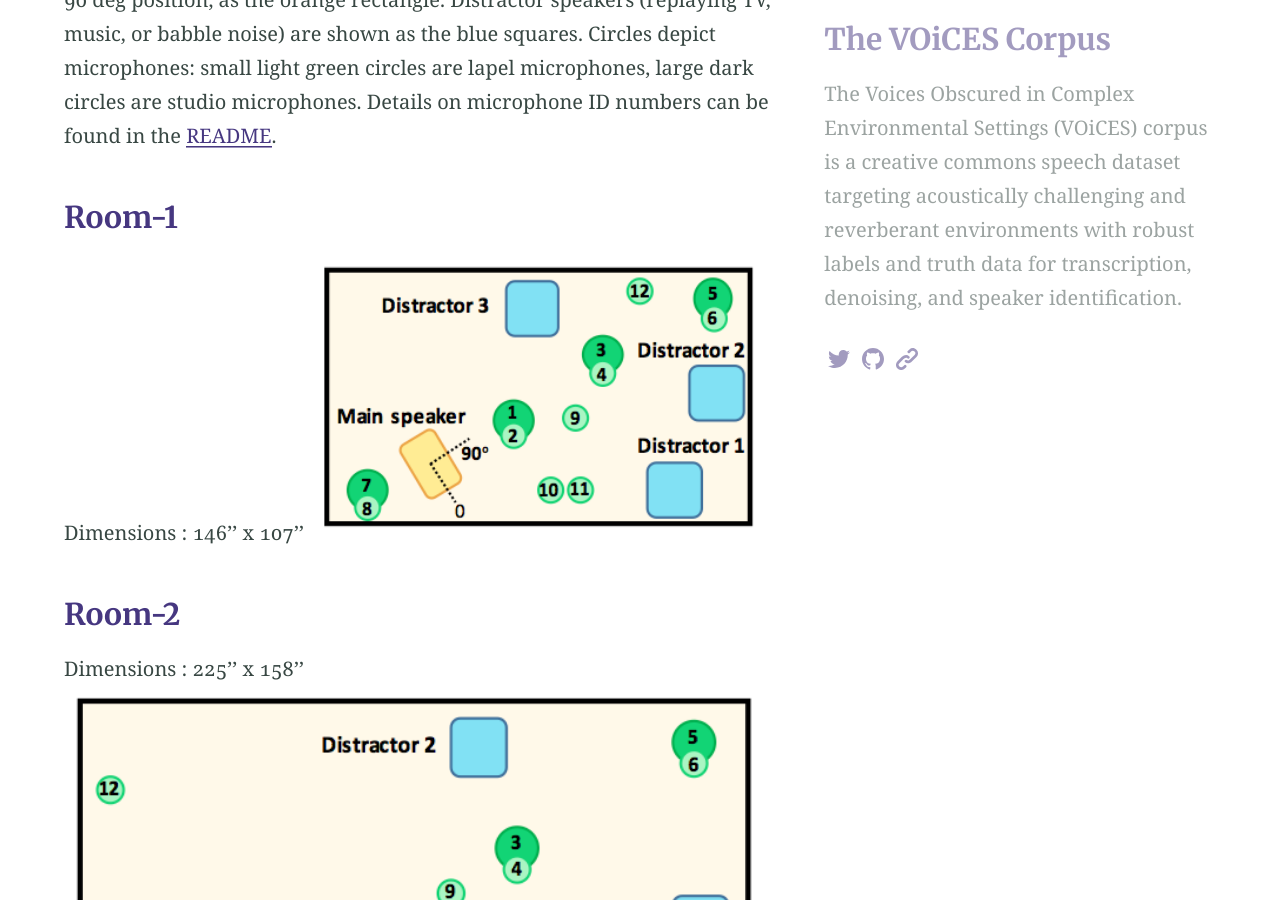
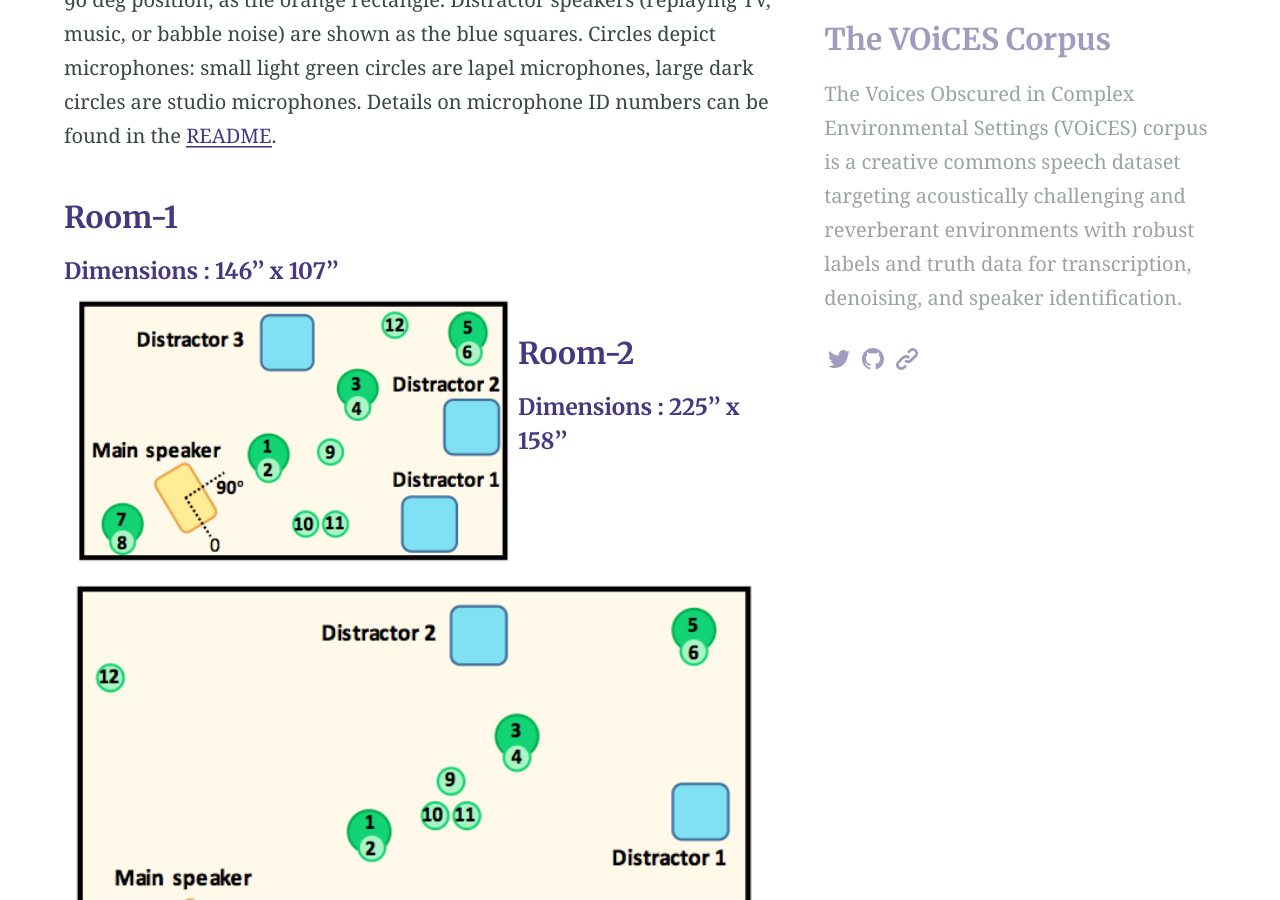
Before and after one commit to IQTLabs/voices, a Jekyll site: the page built from rooms.md, in a window 1280 px wide and 900 px high, scrolled down 749 px. Built offline with Jekyll 4.4.1, drawn with Linux system fonts in a browser that asks for light colours; our own code applies the rules of GitHub Pages for plain Markdown files.

Commit message:
imgs rooms

```diff
--- a/rooms.md
+++ b/rooms.md
@@ -14,10 +14,11 @@ Data for VOiCES was recorded in real rooms. The full corpus includes various roo
 For all diagrams, the main loudspeaker (foreground speech) is shown at its 90 deg position, as the orange rectangle. Distractor speakers (replaying TV, music, or babble noise) are shown as the blue squares. Circles depict microphones: small light green circles are lapel microphones, large dark circles are studio microphones. Details on microphone ID numbers can be found in the [README](Lab41-SRI-VOiCES_README.md).
 
 ### Room-1
-Dimensions : 146'' x 107''
-<img align="center" width="454" src="/images/room-1.png">
+##### Dimensions : 146'' x 107''
+
+<img align="left" width="454" src="/images/room-1.png">
 
 
 ### Room-2
-Dimensions : 225'' x 158''
-<img align="center" width="700" src="/images/room-2.png">
+##### Dimensions : 225'' x 158''
+<img align="left" width="700" src="/images/room-2.png">
```
